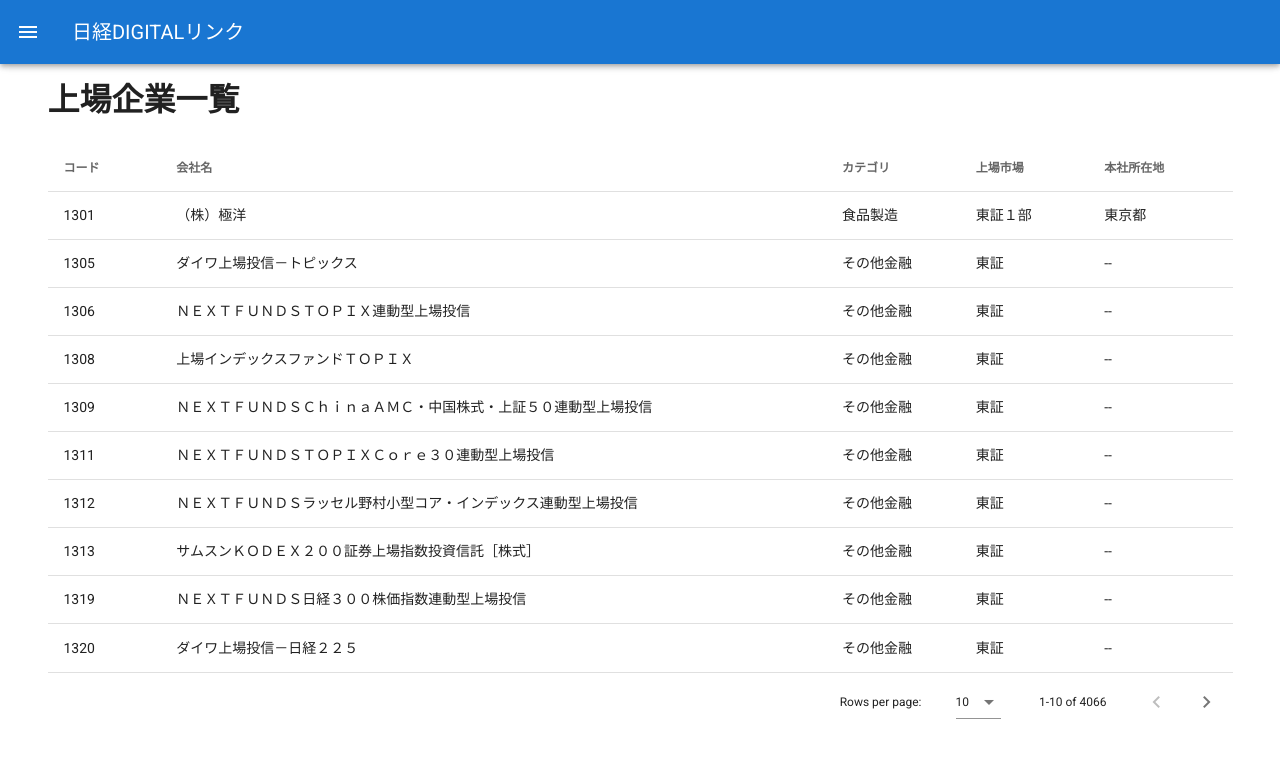
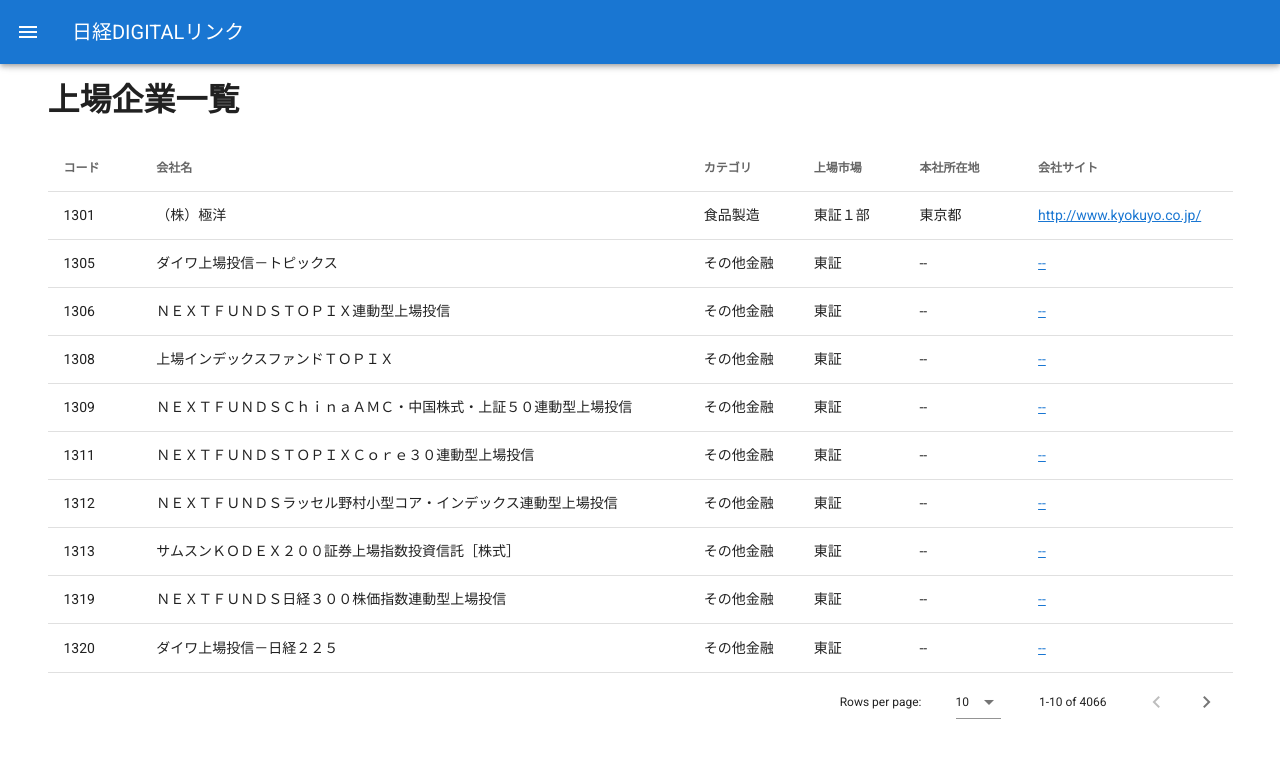
Before and after one commit to sgtao/NikkeiDigital_links, a Vue app: page /companylist in a window 1280 px wide. Shown: the top 758 px of the page. Built offline with nearby package versions, Linux system fonts and the light colour scheme.

Commit message:
update Companylist for add company_url links

```diff
--- a/src/views/Companylist.vue
+++ b/src/views/Companylist.vue
@@ -7,12 +7,11 @@
 
       <v-flex xs12 mt-5 justify-center>
         <v-data-table :headers='headers' :items='Companylist'>
-          <template v-slot:items="props">
-            <td class="text-xs-left">{{ props.item.code }}</td>
-            <td class="text-xs-left">{{ props.item.seisiki_name }}</td>
-            <td class="text-xs-left">{{ props.item.category }}</td>
-            <td class="text-xs-left">{{ props.item.stock_market }}</td>
-            <td class="text-xs-left">{{ props.item.head_prefecture }}</td>
+          // v-slot内でatagを入れる
+          // refer : https://ssrv.net/tech/vue-vuetify-v-data-table-link/
+          <!-- <template v-slot:items="props"> -->
+          <template v-slot:[`item.company_url`]="{item}">
+            <td class="text-xs-left"><a :href="item.company_url" target="_blank">  {{item.company_url }}</a></td>
           </template>
         </v-data-table>
       </v-flex>
@@ -34,6 +33,7 @@
         { text: 'カテゴリ', value: 'category' },
         { text: '上場市場', value: 'stock_market' },
         { text: '本社所在地', value: 'head_prefecture' },
+        { text: '会社サイト', value: 'company_url' },
       ],
       Companylist: loadfile.list
     }
```
